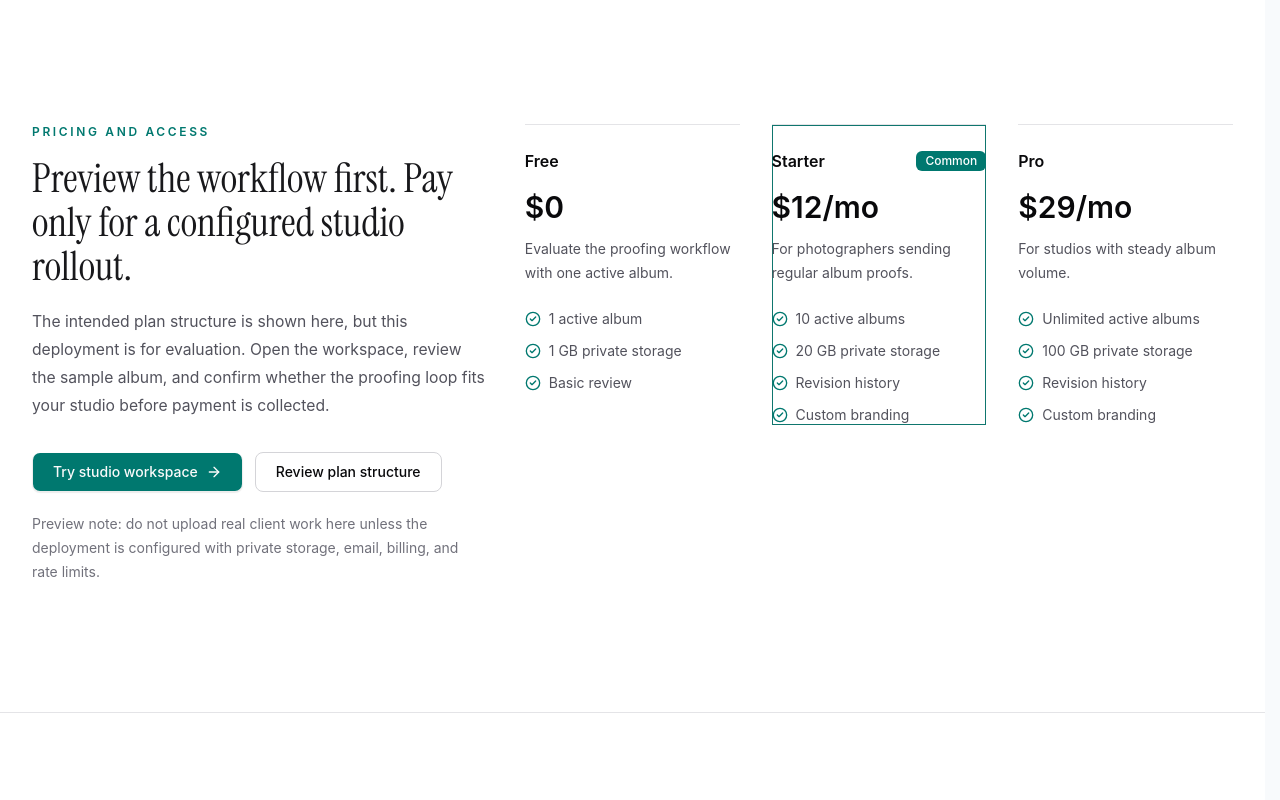
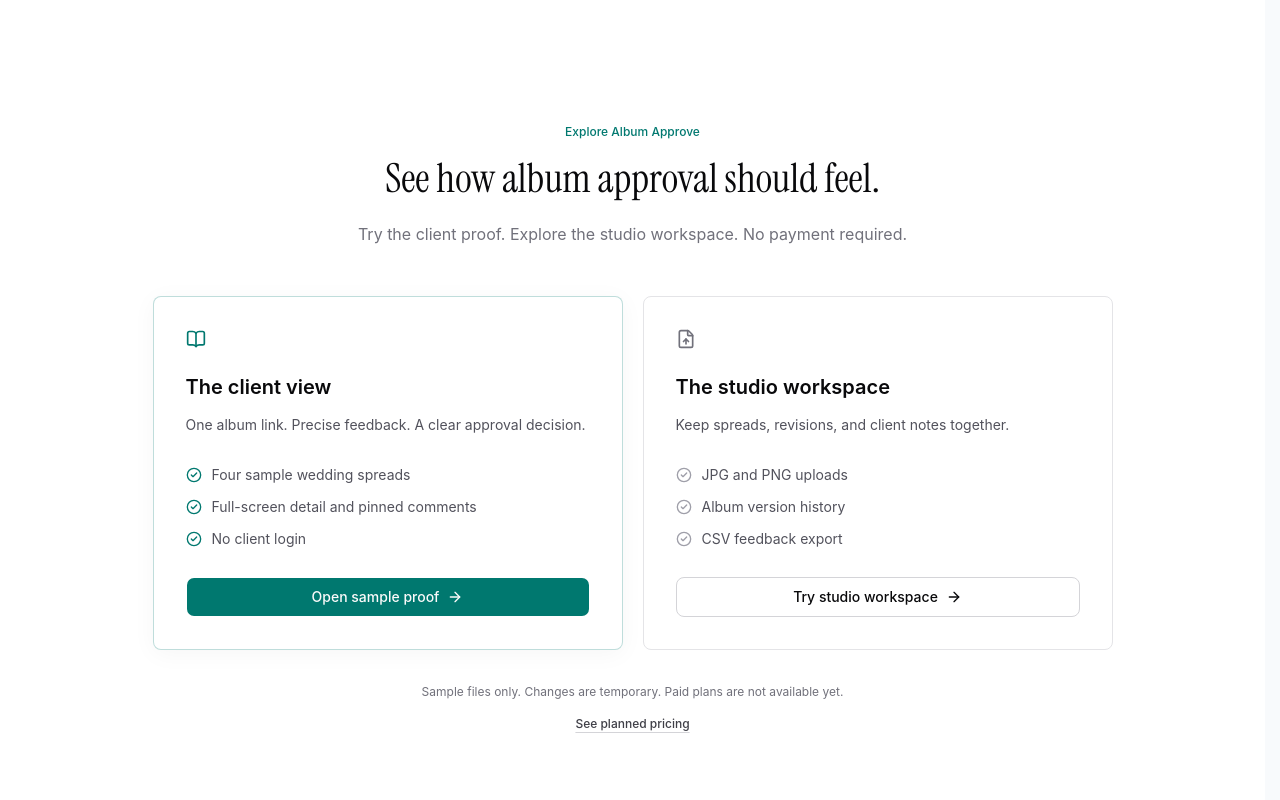
Before and after one commit to manynames3/album-approve, a Next.js app: page / in a window 1280 px wide. Shown: the part 5920-6720 px from the top of the page. Built offline with nearby package versions, Linux system fonts and the light colour scheme.

Commit message:
Polish preview access and planned pricing with concise buyer-focused copy

```diff
--- a/src/app/page.tsx
+++ b/src/app/page.tsx
@@ -22,7 +22,6 @@ import {
 import { BrandWordmark } from "@/components/brand";
 import { SampleAlbumPreview } from "@/components/marketing/sample-album-preview";
 import { DEMO_ALBUM_ASSETS } from "@/lib/demo-album";
-import { Badge } from "@/components/ui/badge";
 import { Button } from "@/components/ui/button";
 
 const instrumentSerif = Instrument_Serif({
@@ -184,38 +183,6 @@ const trustSignals = [
     description:
       "Use the public preview with sample albums. Live client work should run on configured private storage, email, billing, and rate limits.",
     icon: Database,
-  },
-];
-
-const pricingPlans = [
-  {
-    name: "Free",
-    price: "$0",
-    description: "Evaluate the proofing workflow with one active album.",
-    features: ["1 active album", "1 GB private storage", "Basic review"],
-  },
-  {
-    name: "Starter",
-    price: "$12/mo",
-    description: "For photographers sending regular album proofs.",
-    features: [
-      "10 active albums",
-      "20 GB private storage",
-      "Revision history",
-      "Custom branding",
-    ],
-    featured: true,
-  },
-  {
-    name: "Pro",
-    price: "$29/mo",
-    description: "For studios with steady album volume.",
-    features: [
-      "Unlimited active albums",
-      "100 GB private storage",
-      "Revision history",
-      "Custom branding",
-    ],
   },
 ];
 
@@ -508,63 +475,36 @@ export default function Home() {
 
       <section
         id="access"
-        className="mx-auto max-w-7xl px-4 py-24 sm:px-6 sm:py-32 lg:px-8"
+        className="mx-auto max-w-5xl scroll-mt-24 px-4 py-24 sm:px-6 sm:py-32 lg:px-8"
       >
-        <div className="grid gap-10 lg:grid-cols-[0.78fr_1.22fr] lg:items-start">
-          <div>
-            <SectionIntro
-              eyebrow="Pricing and access"
-              title="Preview the workflow first. Pay only for a configured studio rollout."
-              description="The intended plan structure is shown here, but this deployment is for evaluation. Open the workspace, review the sample album, and confirm whether the proofing loop fits your studio before payment is collected."
-            />
-            <div className="mt-8 flex flex-col gap-3 sm:flex-row sm:items-center">
-              {/* Until a sales intake form is wired, route interested studios to the existing workspace preview. */}
-              <Button asChild size="lg" className="gap-2 bg-teal-700 px-5">
-                <Link href="/sign-up">
-                  Try studio workspace
-                  <ArrowRight className="size-4" aria-hidden="true" />
-                </Link>
-              </Button>
-              <Button
-                asChild
-                size="lg"
-                variant="outline"
-                className="gap-2 border-zinc-300 bg-white px-5 shadow-none"
+        <div className="mx-auto max-w-2xl text-center">
+          <p className="text-xs font-medium text-teal-700">
+            Explore Album Approve
+          </p>
+          <h2
+            className={`${instrumentSerif.className} mt-4 text-[32px] font-normal leading-[1.1] sm:text-[40px]`}
           >
-                <Link href="/pricing">Review plan structure</Link>
-              </Button>
-            </div>
-            <p className="mt-5 max-w-xl text-sm leading-6 text-zinc-500">
-              Preview note: do not upload real client work here unless the
-              deployment is configured with private storage, email, billing, and
-              rate limits.
+            See how album approval should feel.
+          </h2>
+          <p className="mx-auto mt-5 max-w-xl text-base leading-7 text-zinc-500">
+            Try the client proof. Explore the studio workspace. No payment
+            required.
           </p>
         </div>
-          <div className="grid gap-8 md:grid-cols-3">
-            {pricingPlans.map((plan) => (
-              <article
-                key={plan.name}
-                className={`border-t border-zinc-200 pt-6 ${
-                  plan.featured ? "shadow-[inset_0_0_0_1px_#0f766e]" : ""
-                }`}
-              >
-                <div className="flex items-center justify-between gap-3">
-                  <h3 className="text-base font-semibold">{plan.name}</h3>
-                  {plan.featured ? (
-                    <Badge className="rounded-md bg-teal-700 text-white">
-                      Common
-                    </Badge>
-                  ) : null}
-                </div>
-                <p className="mt-4 text-3xl font-semibold text-zinc-950">
-                  {plan.price}
+        <div className="mt-12 grid gap-5 md:grid-cols-2">
+          <article className="flex min-w-0 flex-col rounded-lg border border-teal-700/25 bg-white p-6 shadow-[0_4px_24px_rgba(24,24,27,0.04)] sm:p-8">
+            <BookOpen className="size-5 text-teal-700" aria-hidden />
+            <h3 className="mt-6 text-xl font-semibold">The client view</h3>
+            <p className="mt-3 text-sm leading-6 text-zinc-600">
+              One album link. Precise feedback. A clear approval decision.
             </p>
-                <p className="mt-3 min-h-12 text-sm leading-6 text-zinc-600">
-                  {plan.description}
-                </p>
-                <ul className="mt-6 space-y-3 text-sm text-zinc-600">
-                  {plan.features.map((feature) => (
-                    <li key={feature} className="flex gap-2">
+            <ul className="my-7 space-y-3 text-sm text-zinc-600">
+              {[
+                "Four sample wedding spreads",
+                "Full-screen detail and pinned comments",
+                "No client login",
+              ].map((feature) => (
+                <li key={feature} className="flex gap-2.5">
                   <CheckCircle2
                     className="mt-0.5 size-4 shrink-0 text-teal-700"
                     aria-hidden
@@ -573,9 +513,61 @@ export default function Home() {
                 </li>
               ))}
             </ul>
+            <Button
+              asChild
+              size="lg"
+              className="mt-auto w-full gap-2 bg-teal-700 shadow-none hover:bg-teal-800"
+            >
+              <Link href="/proof/demo-proof-token">
+                Open sample proof <ArrowRight className="size-4" aria-hidden />
+              </Link>
+            </Button>
           </article>
+          <article className="flex min-w-0 flex-col rounded-lg border border-zinc-200 bg-white p-6 sm:p-8">
+            <FileUp className="size-5 text-zinc-500" aria-hidden />
+            <h3 className="mt-6 text-xl font-semibold">The studio workspace</h3>
+            <p className="mt-3 text-sm leading-6 text-zinc-600">
+              Keep spreads, revisions, and client notes together.
+            </p>
+            <ul className="my-7 space-y-3 text-sm text-zinc-600">
+              {[
+                "JPG and PNG uploads",
+                "Album version history",
+                "CSV feedback export",
+              ].map((feature) => (
+                <li key={feature} className="flex gap-2.5">
+                  <CheckCircle2
+                    className="mt-0.5 size-4 shrink-0 text-zinc-400"
+                    aria-hidden
+                  />
+                  <span>{feature}</span>
+                </li>
               ))}
+            </ul>
+            <Button
+              asChild
+              size="lg"
+              variant="outline"
+              className="mt-auto w-full gap-2 border-zinc-300 bg-white shadow-none"
+            >
+              <Link href="/sign-up">
+                Try studio workspace{" "}
+                <ArrowRight className="size-4" aria-hidden />
+              </Link>
+            </Button>
+          </article>
         </div>
+        <div className="mt-8 flex flex-col items-center gap-3 text-center text-xs leading-5 text-zinc-500">
+          <p>
+            Sample files only. Changes are temporary. Paid plans are not
+            available yet.
+          </p>
+          <Link
+            href="/pricing"
+            className="font-medium text-zinc-700 underline decoration-zinc-300 underline-offset-4 hover:text-teal-700"
+          >
+            See planned pricing
+          </Link>
         </div>
       </section>
 
--- a/src/app/pricing/page.tsx
+++ b/src/app/pricing/page.tsx
@@ -1,5 +1,6 @@
 import Link from "next/link";
-import { ArrowLeft, CheckCircle2, CreditCard } from "lucide-react";
+import { ArrowLeft, ArrowRight, CheckCircle2 } from "lucide-react";
+import { Instrument_Serif } from "next/font/google";
 import { BrandWordmark } from "@/components/brand";
 import { Badge } from "@/components/ui/badge";
 import { Button } from "@/components/ui/button";
@@ -12,33 +13,36 @@ import {
 } from "@/components/ui/card";
 import { PLAN_LIMITS } from "@/server/billing";
 
+const instrumentSerif = Instrument_Serif({ subsets: ["latin"], weight: "400" });
+
 export default function PricingPage() {
   return (
-    <main className="min-h-screen px-4 py-8 sm:px-6 lg:px-8">
-      <div className="mx-auto max-w-7xl space-y-8">
+    <main className="min-h-screen bg-white px-4 py-8 text-zinc-950 sm:px-6 lg:px-8">
+      <div className="mx-auto max-w-7xl">
         <Button asChild variant="ghost" className="gap-2">
           <Link href="/">
             <ArrowLeft className="size-4" aria-hidden="true" />
             <BrandWordmark className="text-[0.68rem] tracking-[0.2em]" />
           </Link>
         </Button>
-        <div className="max-w-2xl">
-          <Badge
-            variant="outline"
-            className="border-teal-200 bg-teal-50 text-teal-800"
+        <div className="mx-auto mt-16 max-w-2xl text-center">
+          <p className="text-xs font-medium text-teal-700">Planned pricing</p>
+          <h1
+            className={`${instrumentSerif.className} mt-4 text-[36px] font-normal leading-[1.1] sm:text-[48px]`}
           >
-            Studio pricing
-          </Badge>
-          <h1 className="mt-4 text-4xl font-semibold tracking-tight">
-            Pricing for album approvals
+            Simple plans for album proofing.
           </h1>
-          <p className="mt-3 text-zinc-600">
-            Choose a plan based on active album volume, private storage, and
-            branding needs.
+          <p className="mt-5 text-base leading-7 text-zinc-500">
+            Try the preview free. Prices and limits below are planned, not live
+            offers.
           </p>
         </div>
-        <section className="grid gap-4 md:grid-cols-2 xl:grid-cols-4">
+        <section
+          aria-label="Proposed studio plans"
+          className="mt-12 grid gap-5 md:grid-cols-2 xl:grid-cols-4"
+        >
           {Object.entries(PLAN_LIMITS).map(([plan, config]) => {
+            const [amount, interval] = config.price.split("/");
             const storageLabel =
               config.storageGb === "unlimited"
                 ? "Unlimited private storage"
@@ -49,27 +53,43 @@ export default function PricingPage() {
                 key={plan}
                 className={
                   plan === "starter"
-                    ? "border-teal-300 shadow-[0_16px_40px_rgba(15,118,110,0.12)]"
-                    : ""
+                    ? "gap-0 border-teal-700/35 py-7 shadow-[0_4px_24px_rgba(24,24,27,0.04)]"
+                    : "gap-0 border-zinc-200 py-7"
                 }
               >
-                <CardHeader>
-                  <div className="flex items-center justify-between gap-3">
-                    <CardTitle>{config.label}</CardTitle>
+                <CardHeader className="gap-5 px-6">
+                  <div className="flex min-h-7 flex-wrap items-center justify-between gap-2">
+                    <CardTitle className="text-base tracking-normal">
+                      {config.label}
+                    </CardTitle>
                     {plan === "starter" ? (
-                      <Badge className="bg-teal-700 text-white">Popular</Badge>
+                      <Badge
+                        variant="outline"
+                        className="rounded-md border-teal-200 bg-teal-50 text-[11px] text-teal-800"
+                      >
+                        Regular proofs
+                      </Badge>
                     ) : null}
                   </div>
-                  <CardDescription>
-                    <span className="text-2xl font-semibold text-zinc-950">
-                      {config.price}
+                  <CardDescription className="flex items-baseline gap-1.5">
+                    <span className="text-4xl font-semibold leading-tight tracking-normal text-zinc-950">
+                      {amount}
                     </span>
+                    {interval ? (
+                      <span className="text-sm text-zinc-500">/ month</span>
+                    ) : (
+                      <span className="text-sm text-zinc-500">free plan</span>
+                    )}
                   </CardDescription>
                 </CardHeader>
-                <CardContent className="space-y-5">
-                  <ul className="space-y-2 text-sm text-zinc-600">
+                <CardContent className="mt-7 flex flex-1 flex-col px-6">
+                  <ul className="mb-8 flex-1 space-y-4 text-sm text-zinc-600">
                     <PlanFeature
-                      label={`${config.activeProjects} active albums`}
+                      label={
+                        config.activeProjects === "unlimited"
+                          ? "Unlimited active albums"
+                          : `${config.activeProjects} active ${config.activeProjects === 1 ? "album" : "albums"}`
+                      }
                     />
                     <PlanFeature label={storageLabel} />
                     <PlanFeature
@@ -89,12 +109,19 @@ export default function PricingPage() {
                   </ul>
                   <Button
                     asChild
-                    className="w-full gap-2"
-                    variant={plan === "free" ? "outline" : "default"}
+                    className={
+                      plan === "starter"
+                        ? "mt-auto h-10 w-full gap-2 bg-teal-700 shadow-none hover:bg-teal-800"
+                        : "mt-auto h-10 w-full gap-2 border-zinc-300 bg-white shadow-none"
+                    }
+                    variant={plan === "starter" ? "default" : "outline"}
                   >
-                    <Link href="/sign-in">
-                      <CreditCard className="size-4" aria-hidden="true" />
-                      Start
+                    <Link
+                      href="/sign-up"
+                      aria-label={`${config.label}: try studio preview`}
+                    >
+                      Try studio preview
+                      <ArrowRight className="size-4" aria-hidden="true" />
                     </Link>
                   </Button>
                 </CardContent>
@@ -102,6 +129,15 @@ export default function PricingPage() {
             );
           })}
         </section>
+        <div className="mx-auto mt-8 max-w-xl text-center text-sm leading-6 text-zinc-500">
+          <p>Sample files only. Changes are temporary. No payment required.</p>
+          <Link
+            href="/proof/demo-proof-token"
+            className="mt-4 inline-flex items-center gap-2 font-medium text-teal-700 hover:text-teal-800"
+          >
+            Open sample proof <ArrowRight className="size-4" aria-hidden />
+          </Link>
+        </div>
       </div>
     </main>
   );
@@ -109,8 +145,11 @@ export default function PricingPage() {
 
 function PlanFeature({ label }: { label: string }) {
   return (
-    <li className="flex items-center gap-2">
-      <CheckCircle2 className="size-4 text-teal-700" aria-hidden="true" />
+    <li className="flex items-start gap-2.5">
+      <CheckCircle2
+        className="mt-0.5 size-4 shrink-0 text-teal-700"
+        aria-hidden="true"
+      />
       <span>{label}</span>
     </li>
   );
```
Lines whose indentation alone changed are shown as unchanged.
